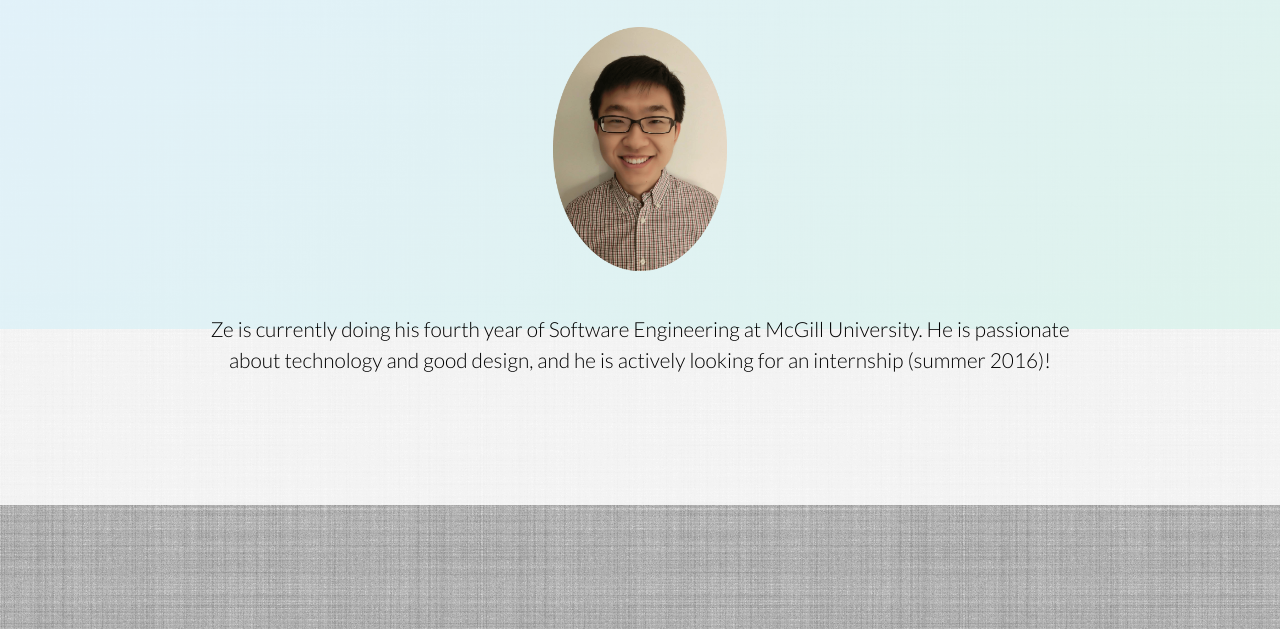
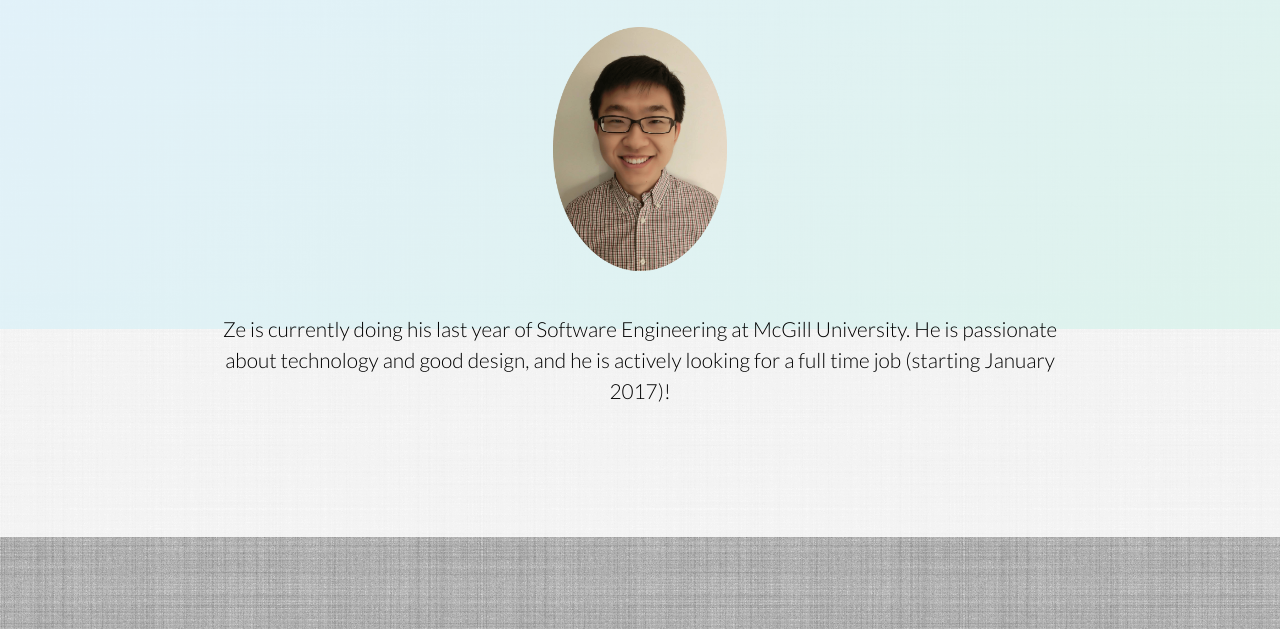
Before and after one commit to Ze-Q/Ze-Q.github.io, a plain HTML site: page index.html in a window 1280 px wide. Shown: the part 471-1100 px from the top of the page. Drawn offline with Linux system fonts and the light colour scheme.

Commit message:
Updated summary

```diff
--- a/index.html
+++ b/index.html
@@ -61,7 +61,7 @@
 
                 <div class="info-description">
                     <img id="profile-pic" src="images/new_profile.png" />
-                    Ze is currently doing his fourth year of Software Engineering at McGill University. He is passionate about technology and good design, and he is actively looking for an internship (summer 2016)!
+                    Ze is currently doing his last year of Software Engineering at McGill University. He is passionate about technology and good design, and he is actively looking for a full time job (starting January 2017)!
                 </div>
             </div>
         </section>
```
